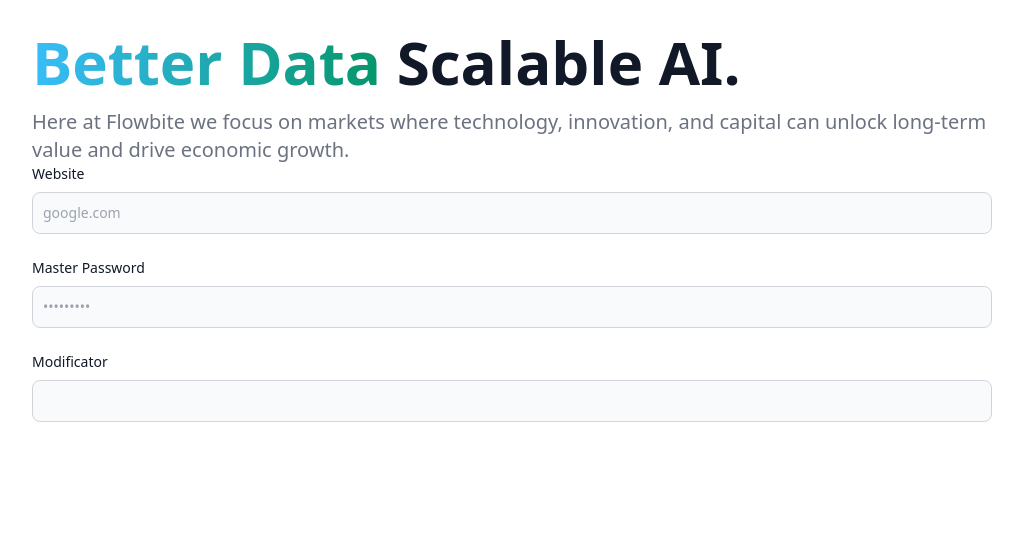
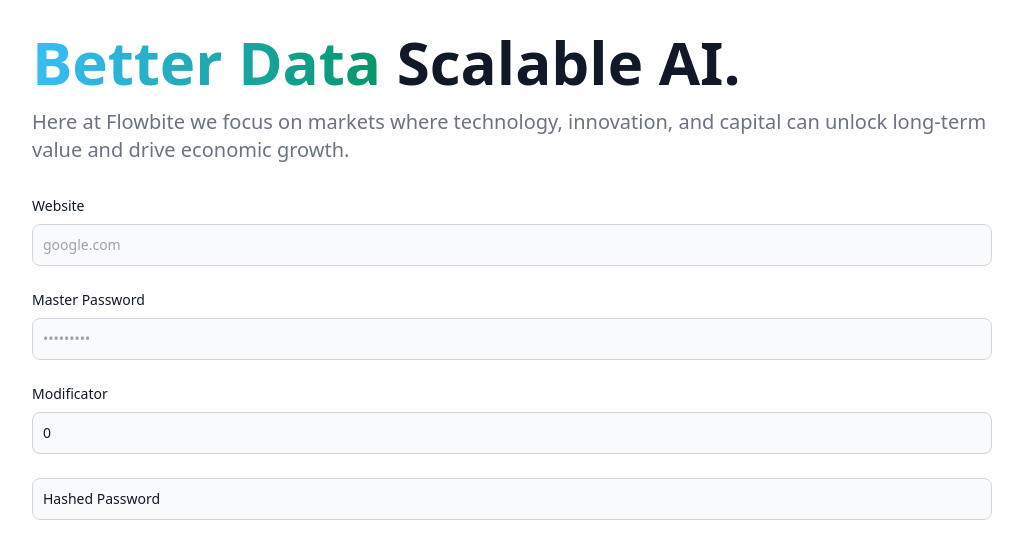
Before and after one commit to d-rr/hashr-web, a React (Create React App) app: page / in a window 1280 px wide. Shown: the top 558 px of the page, without its empty margins (128-1151 px from the left). Built offline with nearby package versions, Linux system fonts and the light colour scheme.

Commit message:
add hashed password field

```diff
--- a/src/App.js
+++ b/src/App.js
@@ -6,8 +6,12 @@
     <div class="bg-white dark:bg-slate-800 min-h-screen">
       <div class="max-w-screen-lg mx-auto">
         <div class="p-8">
-          <Hero />
-          <Hashr />
+          <div class="mb-8">
+            <Hero />
+          </div>
+          <div class="my-8">
+            <Hashr />
+          </div>
         </div>
       </div>
     </div>
--- a/src/components/Hashr.js
+++ b/src/components/Hashr.js
@@ -7,15 +7,39 @@
                 <form>
                     <div class="mb-6">
                         <label for="website" class="block mb-2 text-sm font-medium text-gray-900 dark:text-white">Website</label>
-                        <input type="website" id="website" class="bg-gray-50 border border-gray-300 text-gray-900 text-sm rounded-lg focus:ring-blue-500 focus:border-blue-500 block w-full p-2.5 dark:bg-gray-700 dark:border-gray-600 dark:placeholder-gray-400 dark:text-white dark:focus:ring-blue-500 dark:focus:border-blue-500" placeholder="google.com" required />
+                        <input
+                            type="url"
+                            id="website"
+                            class="bg-gray-50 border border-gray-300 text-gray-900 text-sm rounded-lg focus:ring-blue-500 focus:border-blue-500 block w-full p-2.5 dark:bg-gray-700 dark:border-gray-600 dark:placeholder-gray-400 dark:text-white dark:focus:ring-blue-500 dark:focus:border-blue-500"
+                            placeholder="google.com"
+                            required />
                     </div>
                     <div class="mb-6">
-                        <label for="password" class="block mb-2 text-sm font-medium text-gray-900 dark:text-white">Master Password</label>
-                        <input type="password" id="password" class="bg-gray-50 border border-gray-300 text-gray-900 text-sm rounded-lg focus:ring-blue-500 focus:border-blue-500 block w-full p-2.5 dark:bg-gray-700 dark:border-gray-600 dark:placeholder-gray-400 dark:text-white dark:focus:ring-blue-500 dark:focus:border-blue-500" placeholder="•••••••••" required />
+                        <label for="master_password" class="block mb-2 text-sm font-medium text-gray-900 dark:text-white">Master Password</label>
+                        <input
+                            type="password"
+                            id="master_password"
+                            class="bg-gray-50 border border-gray-300 text-gray-900 text-sm rounded-lg focus:ring-blue-500 focus:border-blue-500 block w-full p-2.5 dark:bg-gray-700 dark:border-gray-600 dark:placeholder-gray-400 dark:text-white dark:focus:ring-blue-500 dark:focus:border-blue-500"
+                            placeholder="•••••••••"
+                            required />
                     </div>
                     <div class="mb-6">
                         <label for="modificator" class="block mb-2 text-sm font-medium text-gray-900 dark:text-white">Modificator</label>
-                        <input type="number" id="modificator" class="bg-gray-50 border border-gray-300 text-gray-900 text-sm rounded-lg focus:ring-blue-500 focus:border-blue-500 block w-full p-2.5 dark:bg-gray-700 dark:border-gray-600 dark:placeholder-gray-400 dark:text-white dark:focus:ring-blue-500 dark:focus:border-blue-500" required />
+                        <input
+                            type="number"
+                            id="modificator"
+                            class="bg-gray-50 border border-gray-300 text-gray-900 text-sm rounded-lg focus:ring-blue-500 focus:border-blue-500 block w-full p-2.5 dark:bg-gray-700 dark:border-gray-600 dark:placeholder-gray-400 dark:text-white dark:focus:ring-blue-500 dark:focus:border-blue-500"
+                            defaultValue={0}
+                            required />
+                    </div>
+                    <div class="mb-6">
+                        <input
+                            type="text"
+                            id="hashed_password"
+                            class="bg-gray-50 border border-gray-300 text-gray-900 text-sm rounded-lg focus:ring-blue-500 focus:border-blue-500 block w-full p-2.5 dark:bg-gray-700 dark:border-gray-600 dark:placeholder-gray-400 dark:text-white dark:focus:ring-blue-500 dark:focus:border-blue-500"
+                            defaultValue={"Hashed Password"}
+                            readOnly
+                            disabled />
                     </div>
                 </form>
             </div>
```
